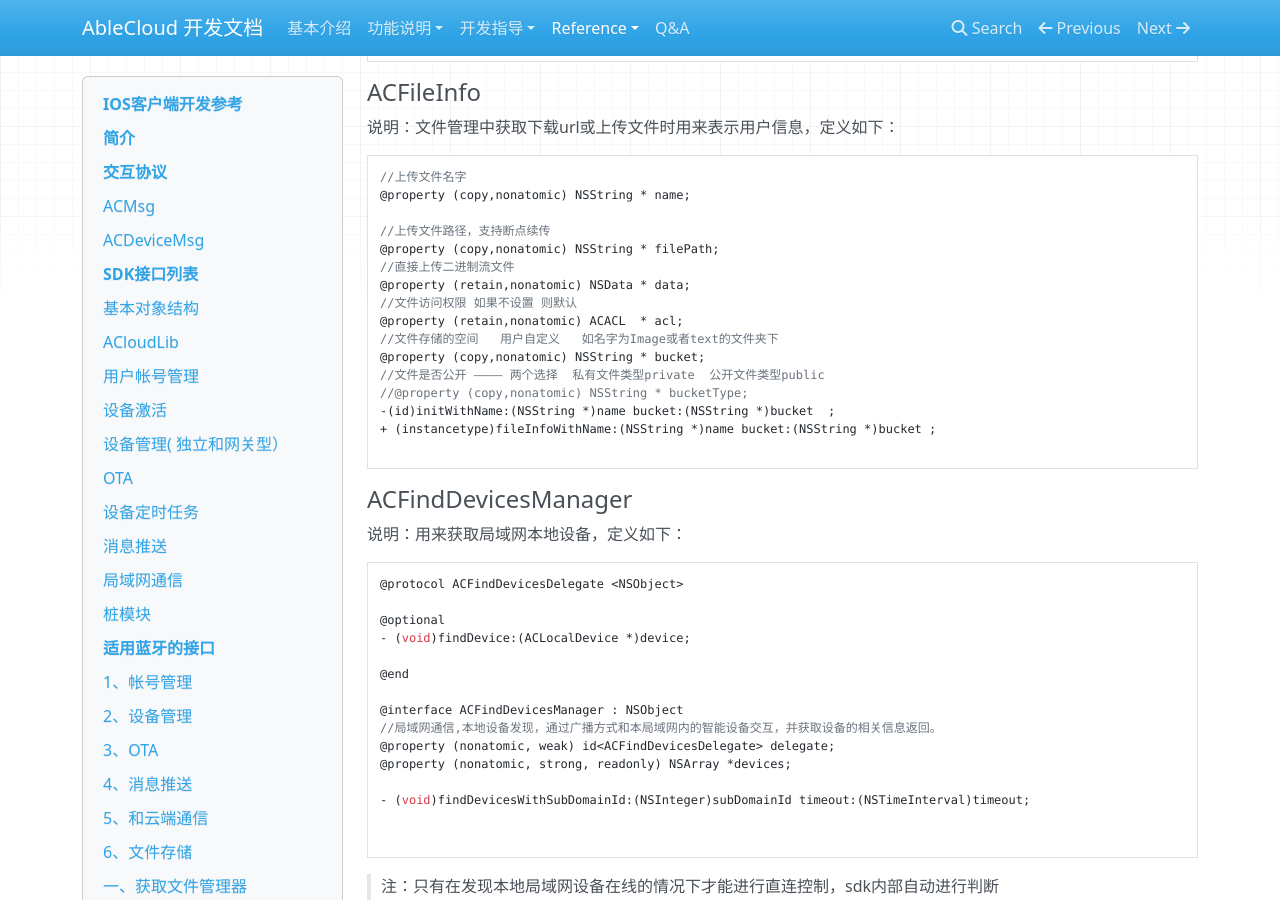
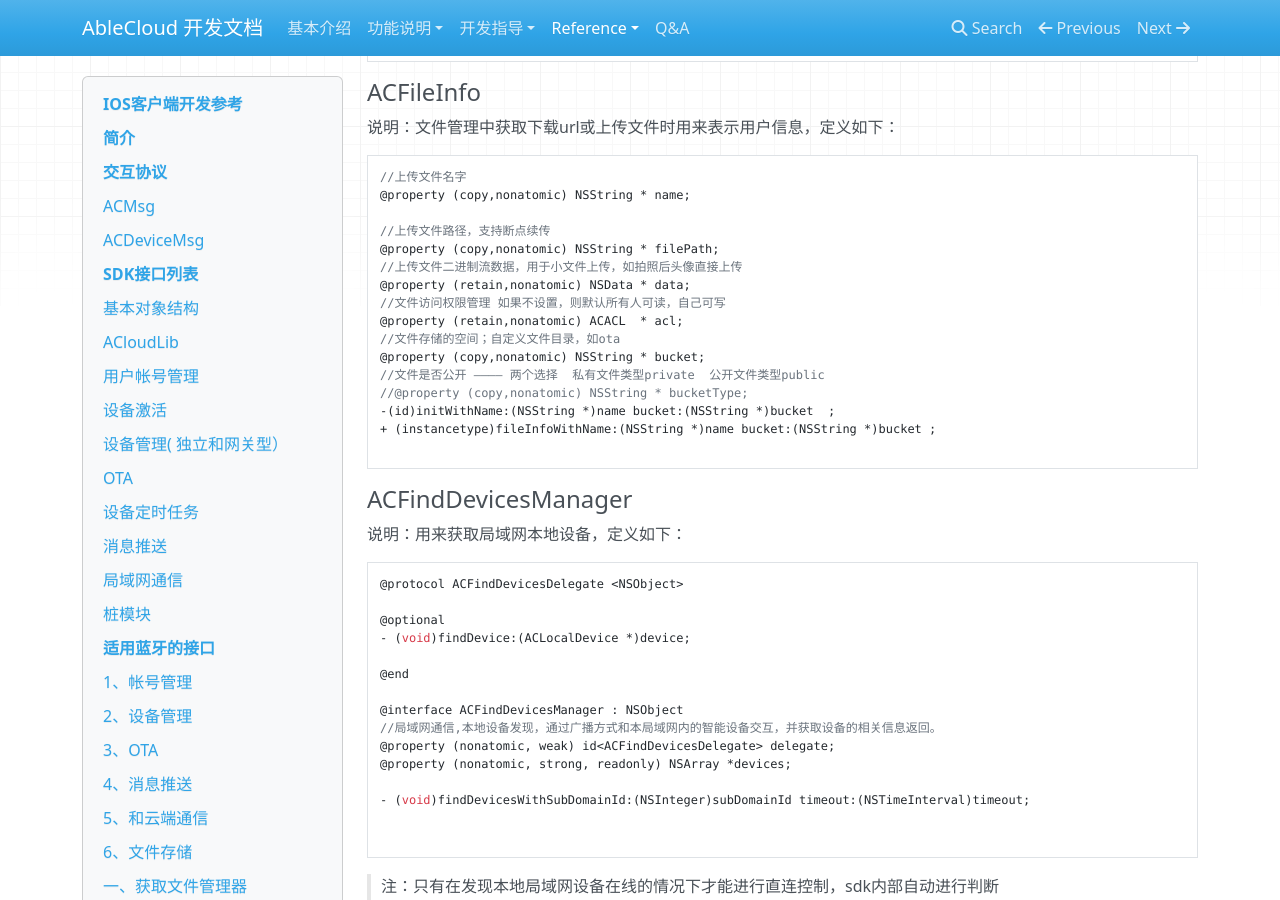
Before and after one commit to JessonW/rd_docs, an MkDocs documentation site: the page built from docs/reference/iOS.md, in a window 1280 px wide and 900 px high, scrolled down 5930 px. Built offline with MkDocs 1.6.1, drawn with Linux system fonts in a browser that asks for light colours; nearby versions of some CDN libraries; old or Windows-style settings are respelled for this version of MkDocs.

Commit message:
update ios

```diff
--- a/docs/reference/iOS.md
+++ b/docs/reference/iOS.md
@@ -293,11 +293,11 @@ ACDeviceMsg定义如下：
 
 //上传文件路径，支持断点续传
 @property (copy,nonatomic) NSString * filePath;
-//直接上传二进制流文件
+//上传文件二进制流数据，用于小文件上传，如拍照后头像直接上传
 @property (retain,nonatomic) NSData * data;
-//文件访问权限 如果不设置 则默认
+//文件访问权限管理 如果不设置，则默认所有人可读，自己可写
 @property (retain,nonatomic) ACACL  * acl;
-//文件存储的空间   用户自定义   如名字为Image或者text的文件夹下
+//文件存储的空间；自定义文件目录，如ota
 @property (copy,nonatomic) NSString * bucket;
 //文件是否公开 ———— 两个选择  私有文件类型private  公开文件类型public
 //@property (copy,nonatomic) NSString * bucketType;
```
